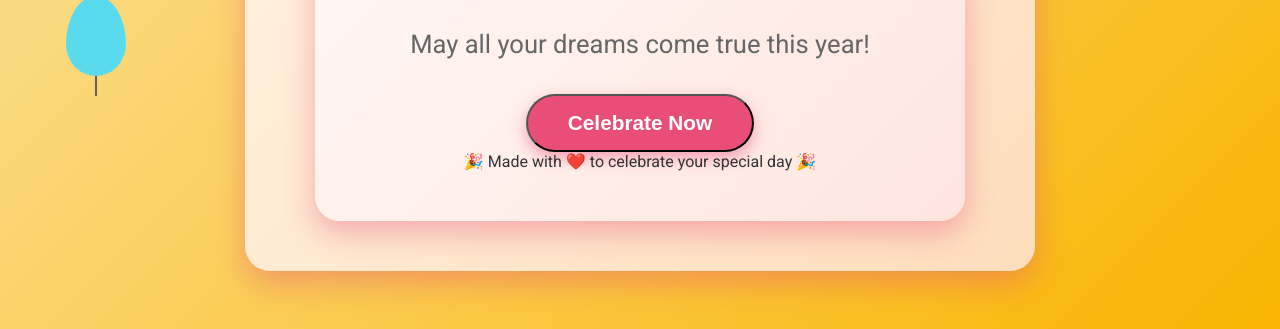
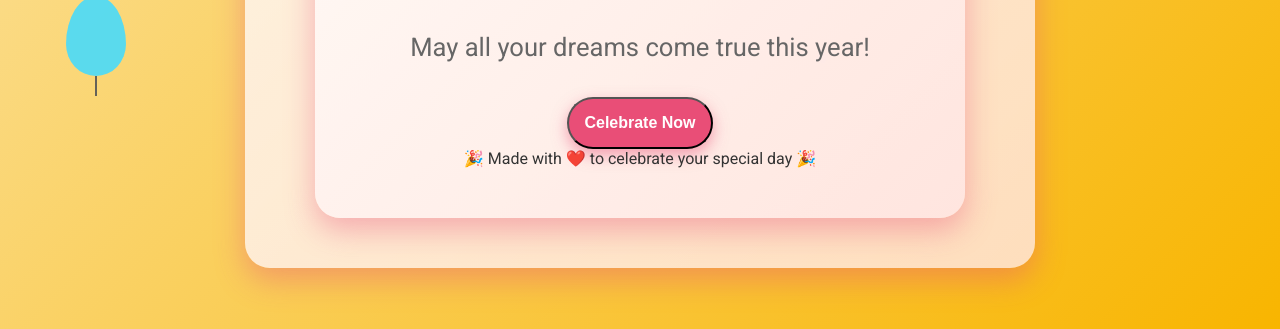
Before and after one commit to Chandu-tech-dev/birthday-wish, a plain HTML site: page index.html in a window 1280 px wide. Shown: the part 671-1000 px from the top of the page. Drawn offline with Linux system fonts and the light colour scheme.

Commit message:
Add files via upload

```diff
--- a/index.html
+++ b/index.html
@@ -184,10 +184,10 @@
             background: #e94e77;
             color: white;
             font-weight: 700;
-            padding: 15px 40px;
+            padding: 15px;
             border-radius: 50px;
             text-decoration: none;
-            font-size: 1.3rem;
+            font-size: 1rem;
             box-shadow: 0 6px 15px rgba(233, 78, 119, 0.5);
             transition: all 0.3s ease;
             cursor: pointer;
```
